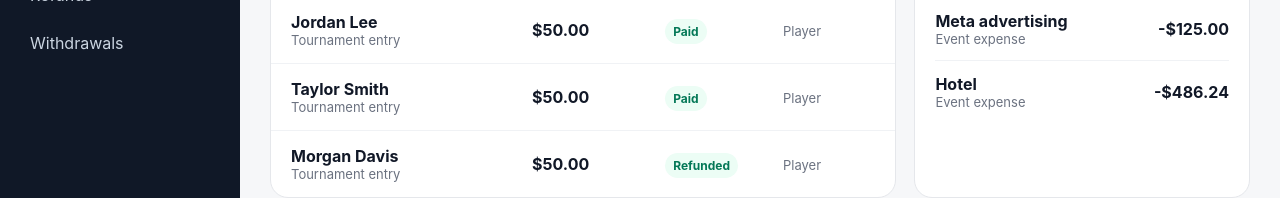
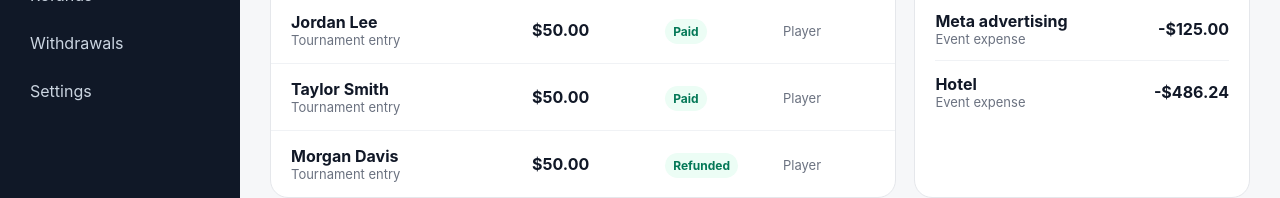
Before and after one commit to retroservices1121/Entryfund, a Next.js app: page /dashboard/events/fall-league in a window 1280 px wide. Shown: the part 350-548 px from the top of the page. Built offline with nearby package versions, Linux system fonts and the light colour scheme.

Commit message:
Complete organizer navigation

```diff
--- a/app/dashboard/events/[slug]/page.tsx
+++ b/app/dashboard/events/[slug]/page.tsx
@@ -32,7 +32,7 @@ export default function EventFinancePage(){
     <Link href="/payouts">Winner payouts</Link>
     <Link href="/refunds">Refunds</Link>
     <Link href="/withdrawals">Withdrawals</Link>
-   </nav>
+   <Link href="/settings">Settings</Link></nav>
   </aside>
   <main className="main">
    <div className="topbar">
```
